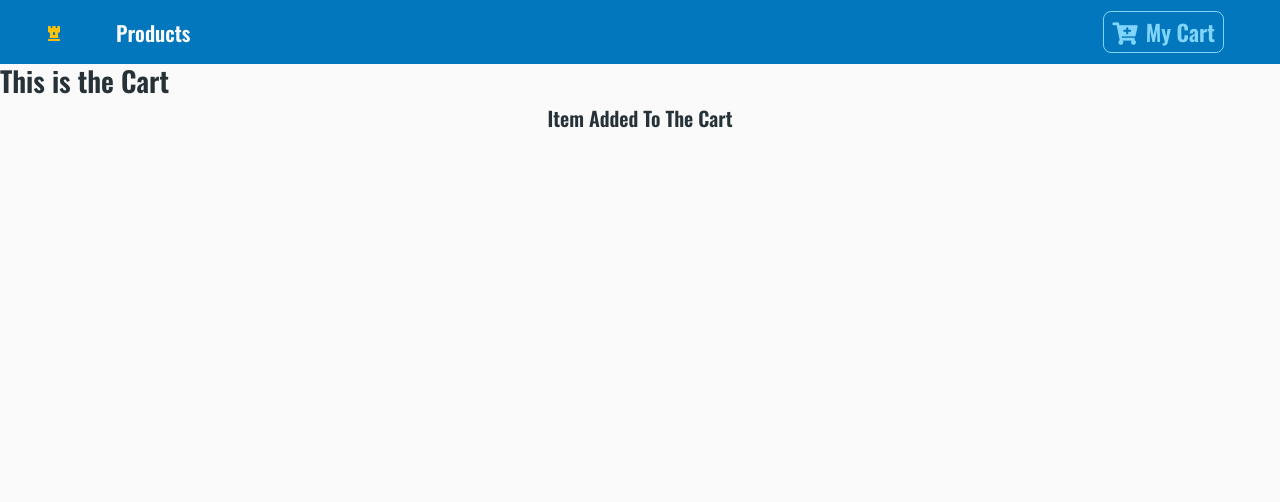
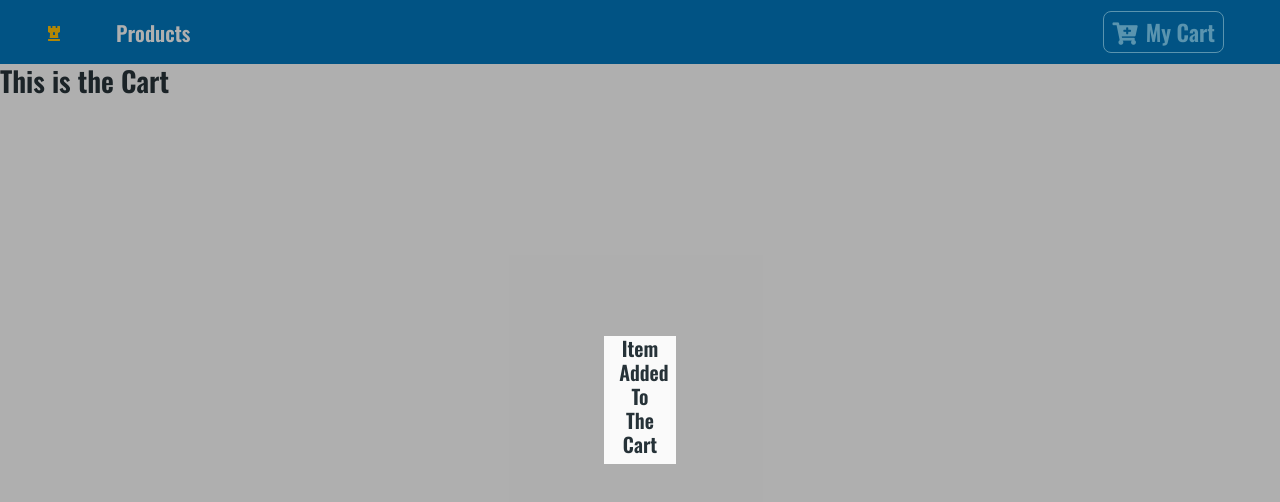
Before and after one commit to Erasmus24/e-commerce, a React (Create React App) app: page /cart in a window 1280 px wide. Shown: the top 502 px of the page. Built offline with nearby package versions, Linux system fonts and the light colour scheme.

Commit message:
styling the modal

```diff
--- a/src/components/Modal.js
+++ b/src/components/Modal.js
@@ -18,7 +18,10 @@
               <ModalContainer>
                 <div className="contaner">
                   <div className="row">
-                    <div className="col-8 mx-auto col-md-6 col-lg-4 text-center text-capitalize">
+                    <div
+                      id="modal"
+                      className="col-8 mx-auto col-md-6 col-lg-4 text-center text-capitalize"
+                    >
                       <h5>item added to the cart</h5>
                     </div>
                   </div>
@@ -32,4 +35,17 @@
   }
 }
 
-const ModalContainer = styled.div``;
+const ModalContainer = styled.div`
+  position: fixed;
+  top: 0;
+  left: 0;
+  right: 0;
+  bottom: 0;
+  background: rgba(0, 0, 0, 0.3);
+  display: flex;
+  align-items: center;
+  justify-content: center;
+  #modal {
+    background: var(--mainWhite);
+  }
+`;
```
